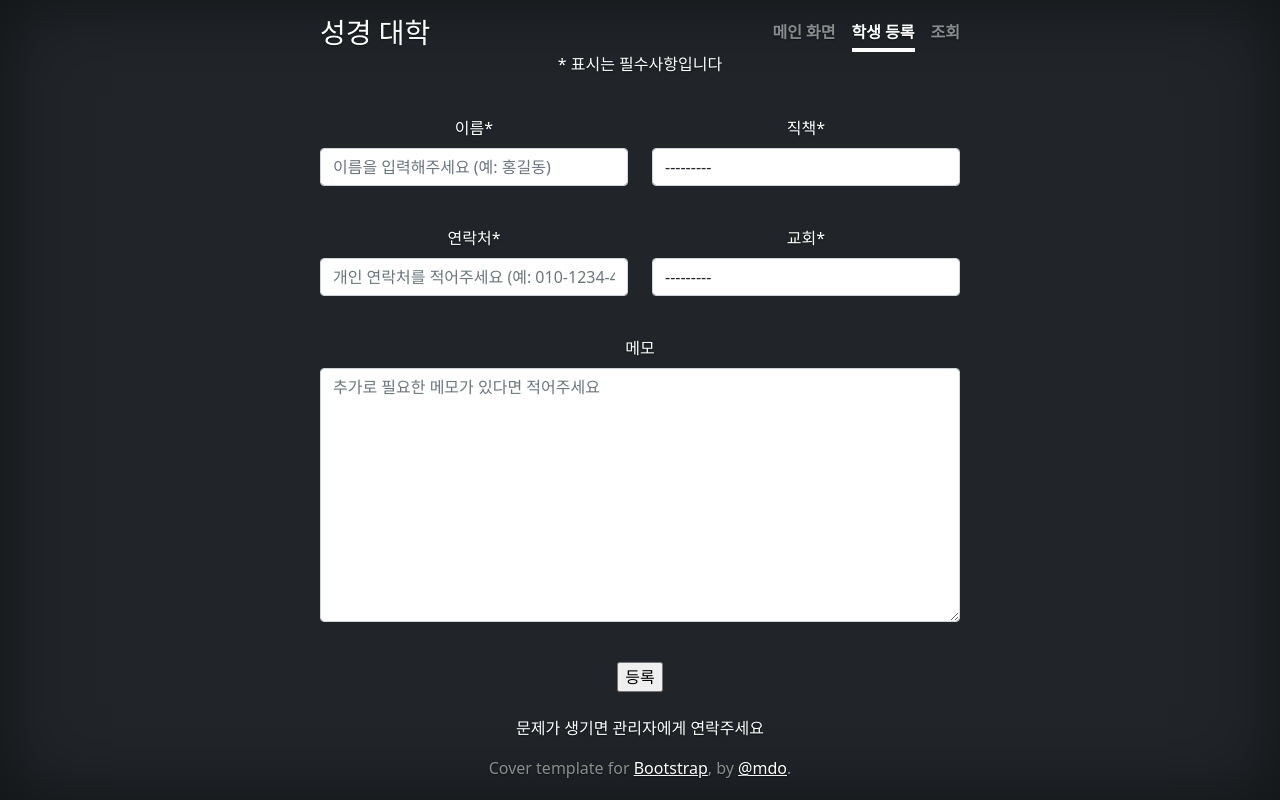
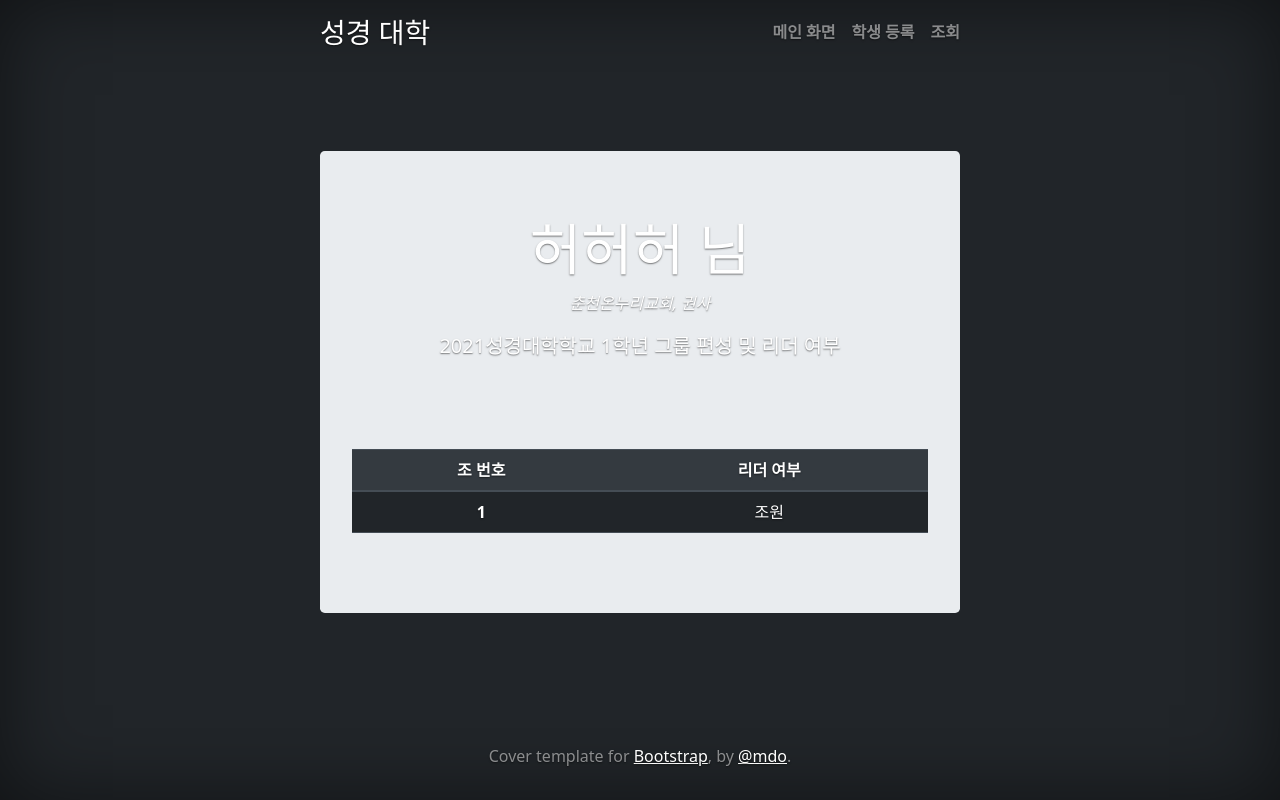
Before and after one commit to lambrosopos/bible-school-web-app, a Django app: template bible_school/templates/student/student_group.html in a window 1280 px wide. Run offline with Django 3.2, Linux system fonts and the light colour scheme; the template is opened without the code that fills it: values that come from a table or form of the project are taken from there, others are empty; some libraries are stand-ins or nearby versions.

Commit message:
make basic layout for student group html

```diff
--- a/bible_school/app/views.py
+++ b/bible_school/app/views.py
@@ -56,6 +56,5 @@ def student_registration(request):
     return render(request, 'student/student_form.html', {'form':form})
 
 def student_group(request, student_id):
-    breakpoint()
-
+    context = {}
     return render(request, 'student/student_group.html', context)
--- a/bible_school/templates/student/student_group.html
+++ b/bible_school/templates/student/student_group.html
@@ -3,40 +3,33 @@
 
 {% block active_navlink %}
 <a class="nav-link" href="{% url 'main_page' %}">메인 화면</a>
-<a class="nav-link active" aria-current="page" href="{% url
-          'create_student_form' %}">학생 등록</a>
+<a class="nav-link" aria-current="page" href="{% url 'create_student_form' %}">학생 등록</a>
 <a class="nav-link" href="{% url 'lookup_page' %}">조회</a>
 {% endblock %}
 
 {% block main_body %}
-<p>* 표시는 필수사항입니다</p>
-<br>
+<div class="jumbotron">
+  <h1 class="display-4">허허허 님</h1>
+  <p><i>춘천온누리교회, 권사</i></p>
+  <p class="lead">2021성경대학학교 1학년 그룹 편성 및 리더 여부</p>
 
-<form method="post">
-  {% csrf_token %}
-  <div class="row">
-    <div class="col-md-6">
-      {{ form.name | as_crispy_field }}
-    </div>
-    <div class="col-md-6">
-      {{ form.title | as_crispy_field }}
-    </div>
-  </div>
   <br>
-  <div class="row">
-    <div class="col-md-6">
-      {{ form.contact | as_crispy_field }}
-    </div>
-    <div class="col-md-6">
-      {{ form.church | as_crispy_field }}
-    </div>
-  </div>
   <br>
-  {{ form.memo | as_crispy_field }}
   <br>
-  <input type="submit" value="등록">
-</form>
 
-<br>
-<p>문제가 생기면 관리자에게 연락주세요</p>
+  <table class="table table-dark">
+  <thead class="thead-dark">
+    <tr>
+      <th scope="col">조 번호</th>
+      <th scope="col">리더 여부</th>
+    </tr>
+  </thead>
+  <tbody>
+    <tr>
+      <th scope="row">1</th>
+      <td>조원</td>
+    </tr>
+  </tbody>
+</table>
+</div>
 {% endblock %}
```
